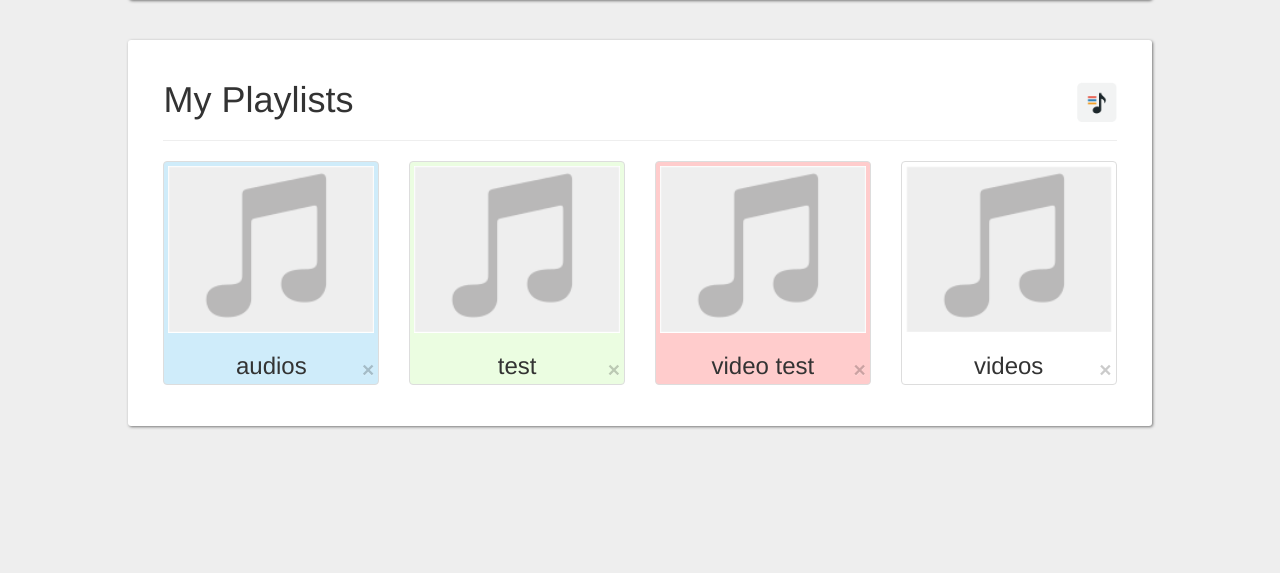
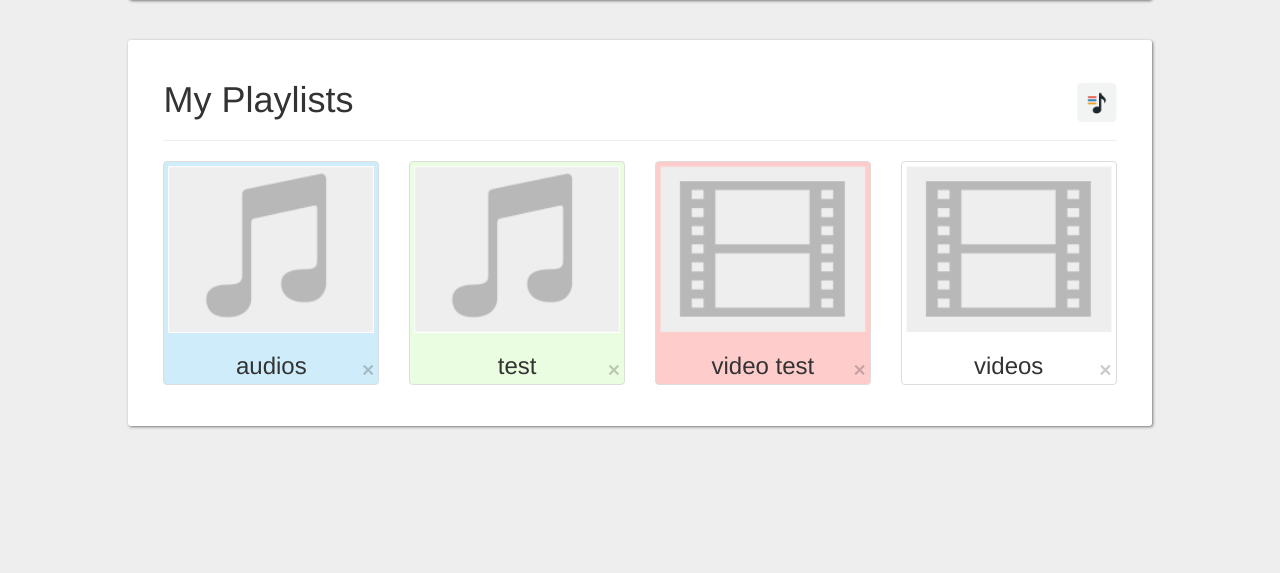
Before and after one commit to gooldeer/getyoumusic, a Django app: page /playlists/ in a window 1280 px wide. Shown: the part 78-651 px from the top of the page. Run offline with Django 3.2, Linux system fonts and the light colour scheme; a user stored in the database is signed in; data comes from the database, SQL or seed files in the repository; both versions use the stored data as it was after the commit; parts of the project's set-up code (start-up, migrations or seed data) failed here and were passed over; some libraries are stand-ins or nearby versions.

Commit message:
added thumbnail for video playlists

```diff
--- a/youtubetomp3/templates/youtubetomp3/playlists.html
+++ b/youtubetomp3/templates/youtubetomp3/playlists.html
@@ -31,7 +31,17 @@
             <div class="col-xs-6 col-sm-3 col-lg-3">
               <div class="img-thumbnail" style="background-color: #{{ playlist.color }}">
                 <a href="{% url 'youtubetomp3:playlist' playlist.name %}" method="GET">
-                  <img class="thumb" src="{% static 'img/audio-playlist-thumb.png' %}">
+
+                  {% if playlist.is_audio %}
+
+                    <img class="thumb" src="{% static 'img/audio-playlist-thumb.png' %}">
+
+                  {% else %}
+
+                    <img class="thumb" src="{% static 'img/video-playlist-thumb.png' %}">
+
+                  {% endif %}
+
                 </a>
                 <h3>{{ playlist.name }}</h3>
                 <a type="button" href="{% url 'youtubetomp3:remove_playlist' playlist.name playlist.is_audio %}" class="close" data-dismiss="modal" aria-hidden="true">&times;</a>
```
Also changed, not shown: psds/pngs/elements/video-playlist-thumb.png (added), sqlite3.db, youtubetomp3/static/img/video-playlist-thumb.png (added), 1 other file.
